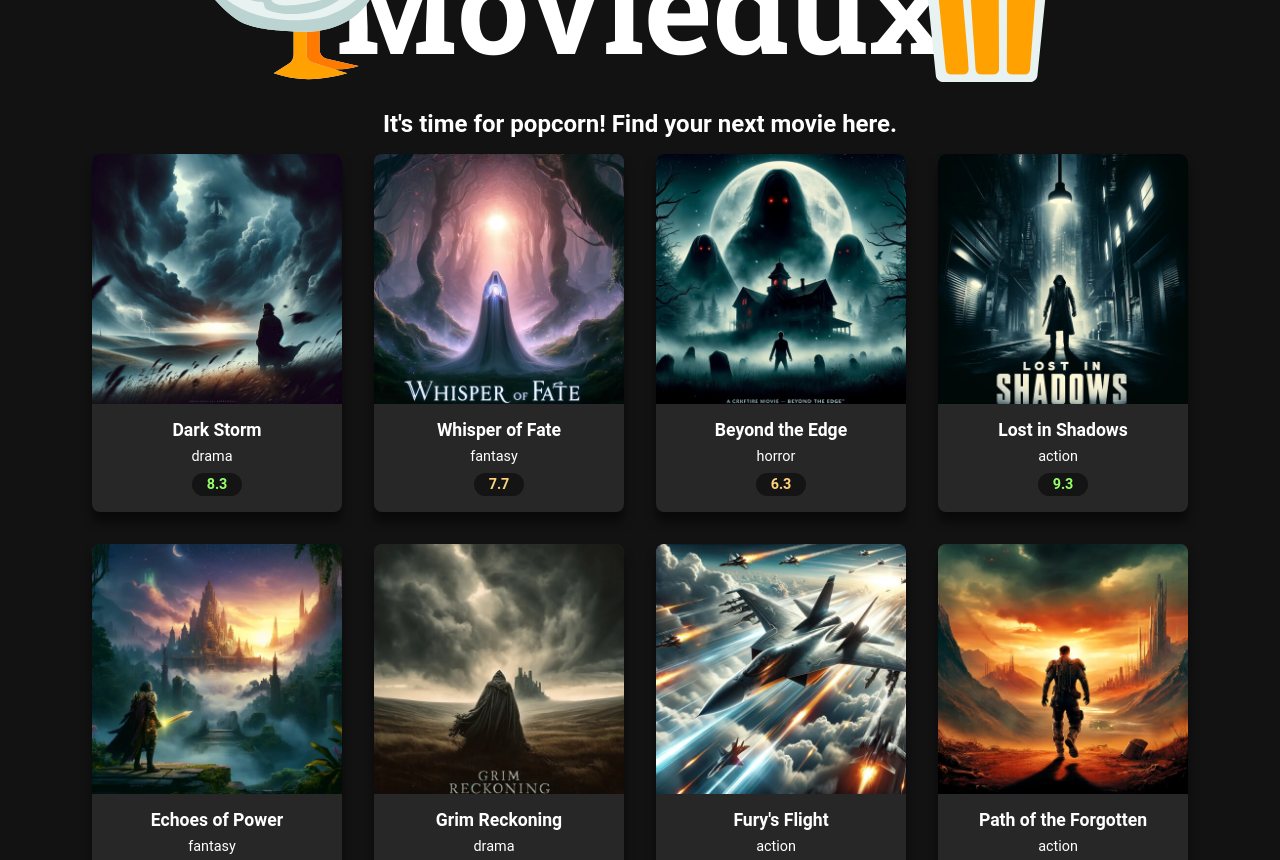
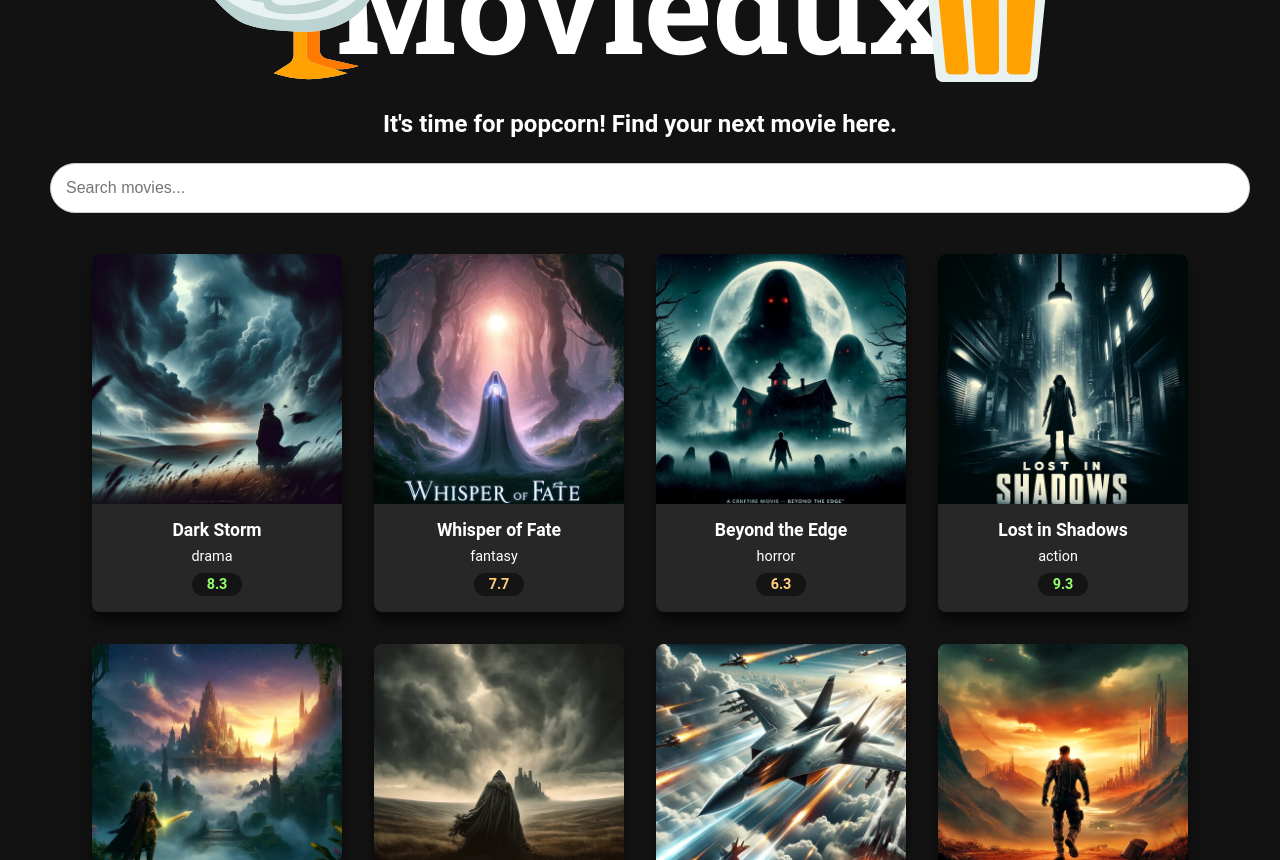
Before and after one commit to solxsolis/movieapp, a React (Create React App) app: page / in a window 1280 px wide. Shown: the part 240-1100 px from the top of the page. Built offline with nearby package versions, Linux system fonts and the light colour scheme.

Commit message:
added search bar

```diff
--- a/src/components/MoviesGrid.js
+++ b/src/components/MoviesGrid.js
@@ -5,6 +5,7 @@
 export default function MoviesGrid() {
 
     const [movies, setMovies] = useState([]);
+    const [searchTerm, setSearchTerm] = useState("");
 
 
     useEffect(() => {
@@ -13,15 +14,28 @@
         .then(data => setMovies(data))
     }, []);
 
+    const handleSearchChange = (e) => {
+      setSearchTerm(e.target.value);
+    };
+
+    const filteredMovies = movies.filter(movie =>
+      movie.title.toLowerCase().includes(searchTerm.toLocaleLowerCase())
+    );
+
     return (
-        <div className = 'movies-grid'>
-
-        {
-            movies.map(movie => (
-                <MovieCard movie={movie} key={movie.id}></MovieCard>
-            ))
-        }
-
+      <div>
+        <input
+          type="text"
+          className="search-input"
+          placeholder="Search movies..."
+          value = {searchTerm}
+          onChange = {handleSearchChange}
+        />
+        <div className="movies-grid">
+          {filteredMovies.map((movie) => (
+            <MovieCard movie={movie} key={movie.id}></MovieCard>
+          ))}
         </div>
+      </div>
     );
 }
```
